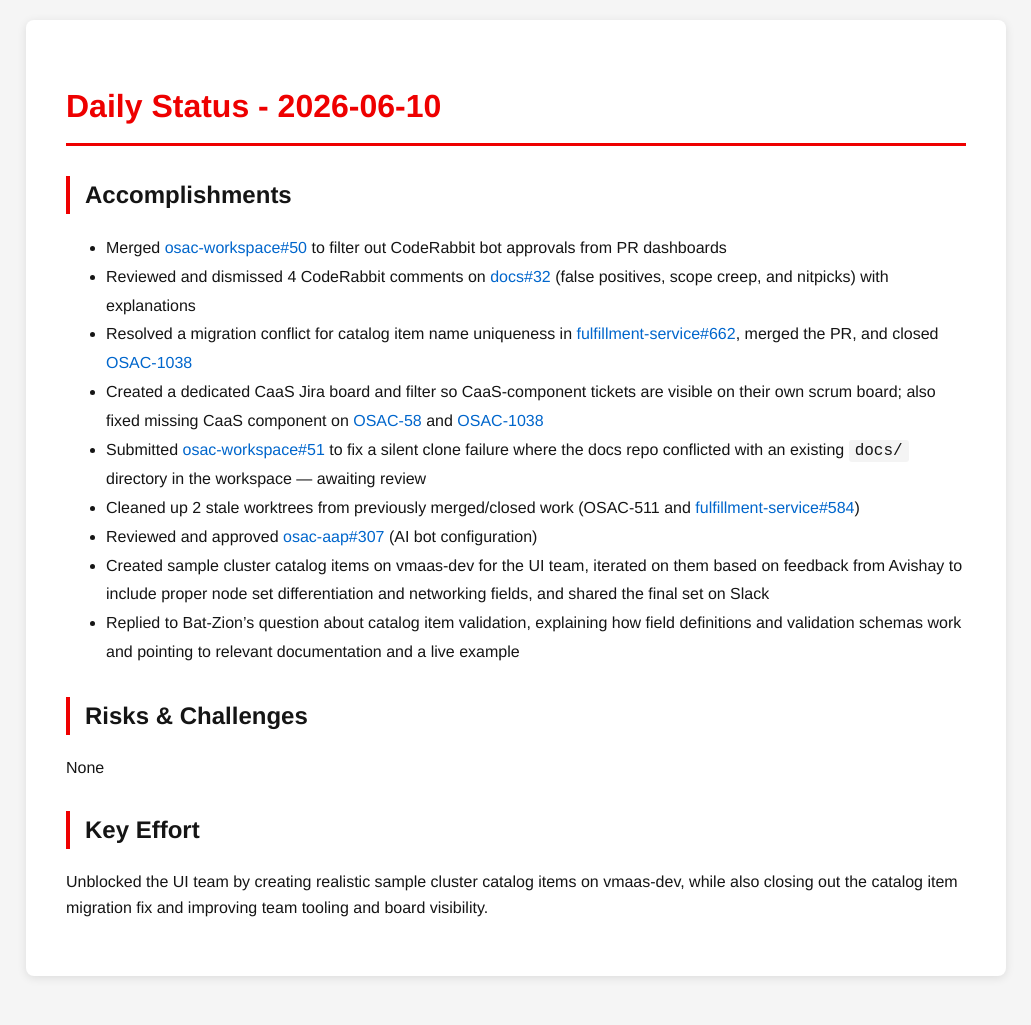
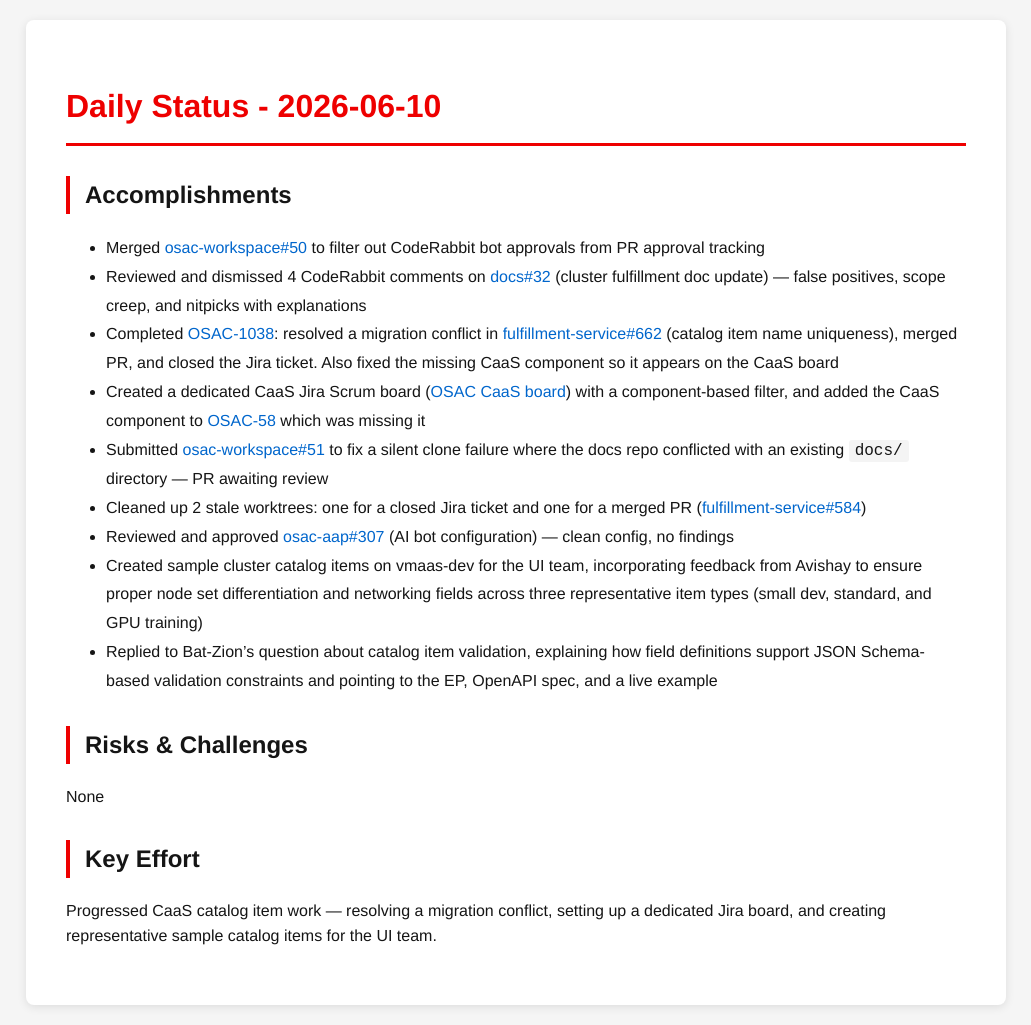
Before and after one commit to tzvatot/daily-status, a Jekyll site: the page built from 2026-06-10.md, in a window 1280 px wide. Shown: the whole page, without its empty margins (124-1155 px from the left). Built offline with Jekyll 4.4.1, drawn with Linux system fonts in a browser that asks for light colours; before the commit the page ends 996 px from its top, so only the background shows below that.

Commit message:
Daily status update - 2026-06-10

```diff
--- a/2026-06-10.md
+++ b/2026-06-10.md
@@ -7,18 +7,18 @@
 # Daily Status - 2026-06-10
 
 ## Accomplishments
-- Merged [osac-workspace#50](https://github.com/osac-project/osac-workspace/pull/50) to filter out CodeRabbit bot approvals from PR dashboards
-- Reviewed and dismissed 4 CodeRabbit comments on [docs#32](https://github.com/osac-project/docs/pull/32) (false positives, scope creep, and nitpicks) with explanations
-- Resolved a migration conflict for catalog item name uniqueness in [fulfillment-service#662](https://github.com/osac-project/fulfillment-service/pull/662), merged the PR, and closed [OSAC-1038](https://redhat.atlassian.net/browse/OSAC-1038)
-- Created a dedicated CaaS Jira board and filter so CaaS-component tickets are visible on their own scrum board; also fixed missing CaaS component on [OSAC-58](https://redhat.atlassian.net/browse/OSAC-58) and [OSAC-1038](https://redhat.atlassian.net/browse/OSAC-1038)
-- Submitted [osac-workspace#51](https://github.com/osac-project/osac-workspace/pull/51) to fix a silent clone failure where the docs repo conflicted with an existing `docs/` directory in the workspace — awaiting review
-- Cleaned up 2 stale worktrees from previously merged/closed work (OSAC-511 and [fulfillment-service#584](https://github.com/osac-project/fulfillment-service/pull/584))
-- Reviewed and approved [osac-aap#307](https://github.com/osac-project/osac-aap/pull/307) (AI bot configuration)
-- Created sample cluster catalog items on vmaas-dev for the UI team, iterated on them based on feedback from Avishay to include proper node set differentiation and networking fields, and shared the final set on Slack
-- Replied to Bat-Zion's question about catalog item validation, explaining how field definitions and validation schemas work and pointing to relevant documentation and a live example
+- Merged [osac-workspace#50](https://github.com/osac-project/osac-workspace/pull/50) to filter out CodeRabbit bot approvals from PR approval tracking
+- Reviewed and dismissed 4 CodeRabbit comments on [docs#32](https://github.com/osac-project/docs/pull/32) (cluster fulfillment doc update) — false positives, scope creep, and nitpicks with explanations
+- Completed [OSAC-1038](https://redhat.atlassian.net/browse/OSAC-1038): resolved a migration conflict in [fulfillment-service#662](https://github.com/osac-project/fulfillment-service/pull/662) (catalog item name uniqueness), merged PR, and closed the Jira ticket. Also fixed the missing CaaS component so it appears on the CaaS board
+- Created a dedicated CaaS Jira Scrum board ([OSAC CaaS board](https://redhat.atlassian.net/jira/software/c/projects/OSAC/boards/12411)) with a component-based filter, and added the CaaS component to [OSAC-58](https://redhat.atlassian.net/browse/OSAC-58) which was missing it
+- Submitted [osac-workspace#51](https://github.com/osac-project/osac-workspace/pull/51) to fix a silent clone failure where the docs repo conflicted with an existing `docs/` directory — PR awaiting review
+- Cleaned up 2 stale worktrees: one for a closed Jira ticket and one for a merged PR ([fulfillment-service#584](https://github.com/osac-project/fulfillment-service/pull/584))
+- Reviewed and approved [osac-aap#307](https://github.com/osac-project/osac-aap/pull/307) (AI bot configuration) — clean config, no findings
+- Created sample cluster catalog items on vmaas-dev for the UI team, incorporating feedback from Avishay to ensure proper node set differentiation and networking fields across three representative item types (small dev, standard, and GPU training)
+- Replied to Bat-Zion's question about catalog item validation, explaining how field definitions support JSON Schema-based validation constraints and pointing to the EP, OpenAPI spec, and a live example
 
 ## Risks & Challenges
 None
 
 ## Key Effort
-Unblocked the UI team by creating realistic sample cluster catalog items on vmaas-dev, while also closing out the catalog item migration fix and improving team tooling and board visibility.
+Progressed CaaS catalog item work — resolving a migration conflict, setting up a dedicated Jira board, and creating representative sample catalog items for the UI team.
```
